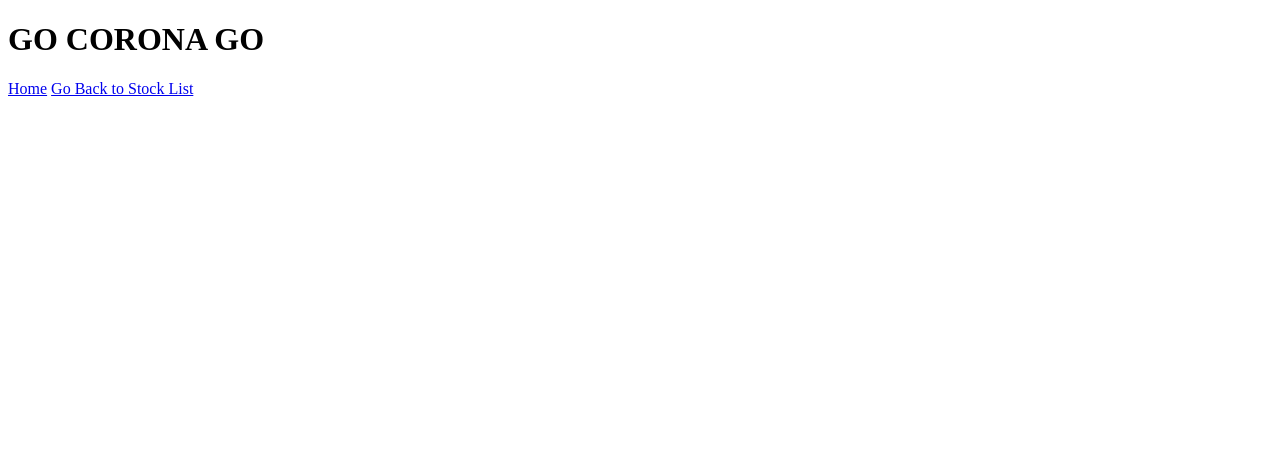
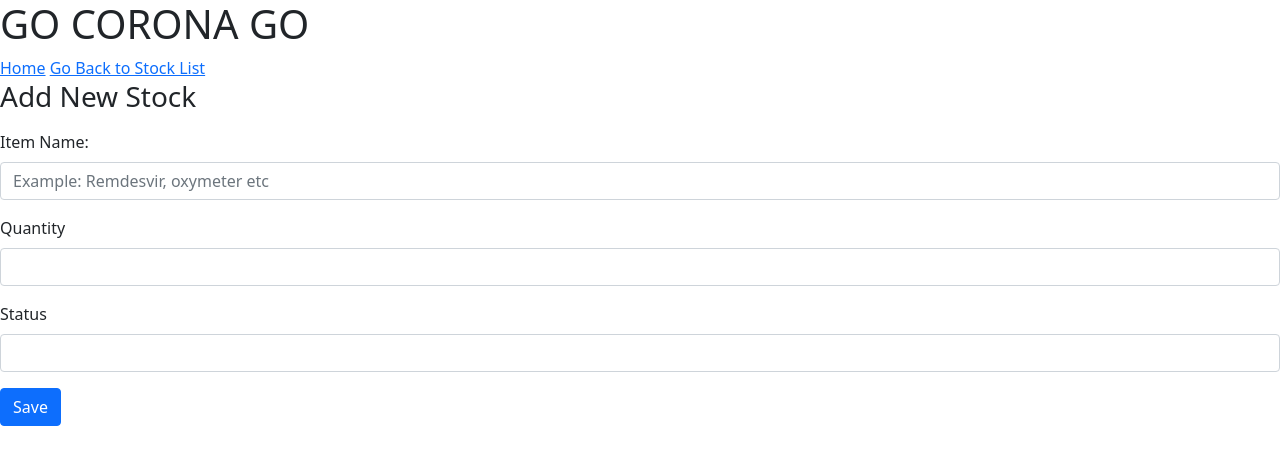
Before and after one commit to shreyacasm/gcg_hms, a PHP site: page /gcg_hms/add-stock.php in a window 1280 px wide. Shown: the top 465 px of the page. Run offline with PHP 8.4, Linux system fonts and the light colour scheme; some libraries are stand-ins or nearby versions.

Commit message:
add stock

```diff
--- a/add-stock.php
+++ b/add-stock.php
@@ -10,6 +10,10 @@
     <meta http-equiv="X-UA-Compatible" content="IE=edge">
     <meta name="viewport" content="width=device-width, initial-scale=1.0">
     <title>Go Corona Go</title>
+    <link rel="stylesheet" href="https://use.fontawesome.com/releases/v5.8.2/css/all.css">
+
+    <link rel="stylesheet" href="<?php echo SITEURL;?>css/style.css">
+    <link href="https://cdn.jsdelivr.net/npm/bootstrap@5.0.1/dist/css/bootstrap.min.css" rel="stylesheet" integrity="sha384-+0n0xVW2eSR5OomGNYDnhzAbDsOXxcvSN1TPprVMTNDbiYZCxYbOOl7+AMvyTG2x" crossorigin="anonymous">
 </head>
 <body>
     <div class="menu">
@@ -17,5 +21,98 @@
         <a href="index.php">Home</a>
         <a href="stock.php">Go Back to Stock List</a>
     </div>
+    <h3>Add New Stock</h3>
+    <p class="neg-para">
+        <?php
+            // check if the session created or not
+            if(isset($_SESSION['add_fail'])){
+
+                //display session message
+                echo $_SESSION['add_fail'];
+                //remove the message after displaying once
+                unset($_SESSION['add_fail']);
+            }
+        ?>
+    </p>
+    <!-- form to add list starts here -->
+    <form method="POST" action="">
+        <div class="mb-3">
+            <label for="exampleFormControlInput1" class="form-label">Item Name: </label>
+            <input type="text" name="item_name"  class="form-control" id="exampleFormControlInput1" placeholder="Example: Remdesvir, oxymeter etc" required="required" >
+        </div>
+        <div class="mb-3">
+            <label for="exampleFormControlTextarea1" class="form-label">Quantity</label>
+            <input type="number" name="count" class="form-control" id="exampleFormControlTextarea1" rows="3">
+        </div>
+        <div class="mb-3">
+            <label for="exampleFormControlTextarea1" class="form-label">Status</label>
+            <input type="text" name="status" class="form-control" id="exampleFormControlTextarea1" rows="3">
+        </div>
+            <button type="submit" name="submit" value="Submit" type="button" class="btn btn-primary btn-cust">Save</button>
+    </form>
+    <!-- form to add list ends here -->
 </body>
 </html>
+<?php
+
+    // check wheather the form is submitted or not
+    if(isset($_POST['submit'])){
+        // to get the value from the table
+
+        $item_name= $_POST['item_name'];
+        $count=$_POST['count'];
+        $status=$_POST['status'];
+        // echo $list_name, $list_desc;
+
+        //connect database
+        $conn = mysqli_connect(LOCALHOST, DB_USERNAME, DB_PASSWORD) or die(mysqli_error());
+
+        //check wheather the database connected or not
+        // if($conn == true){
+        //     echo "database connected";
+        // }
+
+        //select database
+        $db_select = mysqli_select_db($conn, DB_NAME);
+
+        //check if database selected or not
+        /*if($db_select==true){
+            echo "data base selected is connected";
+        }
+        */
+        //sql query to insert data into database
+        echo $sql = "INSERT INTO stock SET
+            item_name = '$item_name' ,
+            quantity = $count,
+            date_of_update = '".gmdate("Y-m-d")."',
+            status='$status'
+        ";
+
+        //execute query and insert into database
+
+        $res = mysqli_query($conn, $sql);
+
+        if($res == true){
+
+        //     //echo "Query executed and data inserted into database";
+
+            // create a session to display message
+            $_SESSION['add'] = "List added successfully";
+
+            //redirect to manage list page
+
+           header('location:'.SITEURL.'stock.php');
+
+
+        }
+        else{
+           //echo "Query failed";
+
+            $_SESSION['add_fail'] ="New item not added, failed";
+
+            header('location:'.SITEURL.'add-stock.php');
+        }
+
+    }
+
+?>
```
Also changed, not shown: stock.php (+14 -2 lines).
